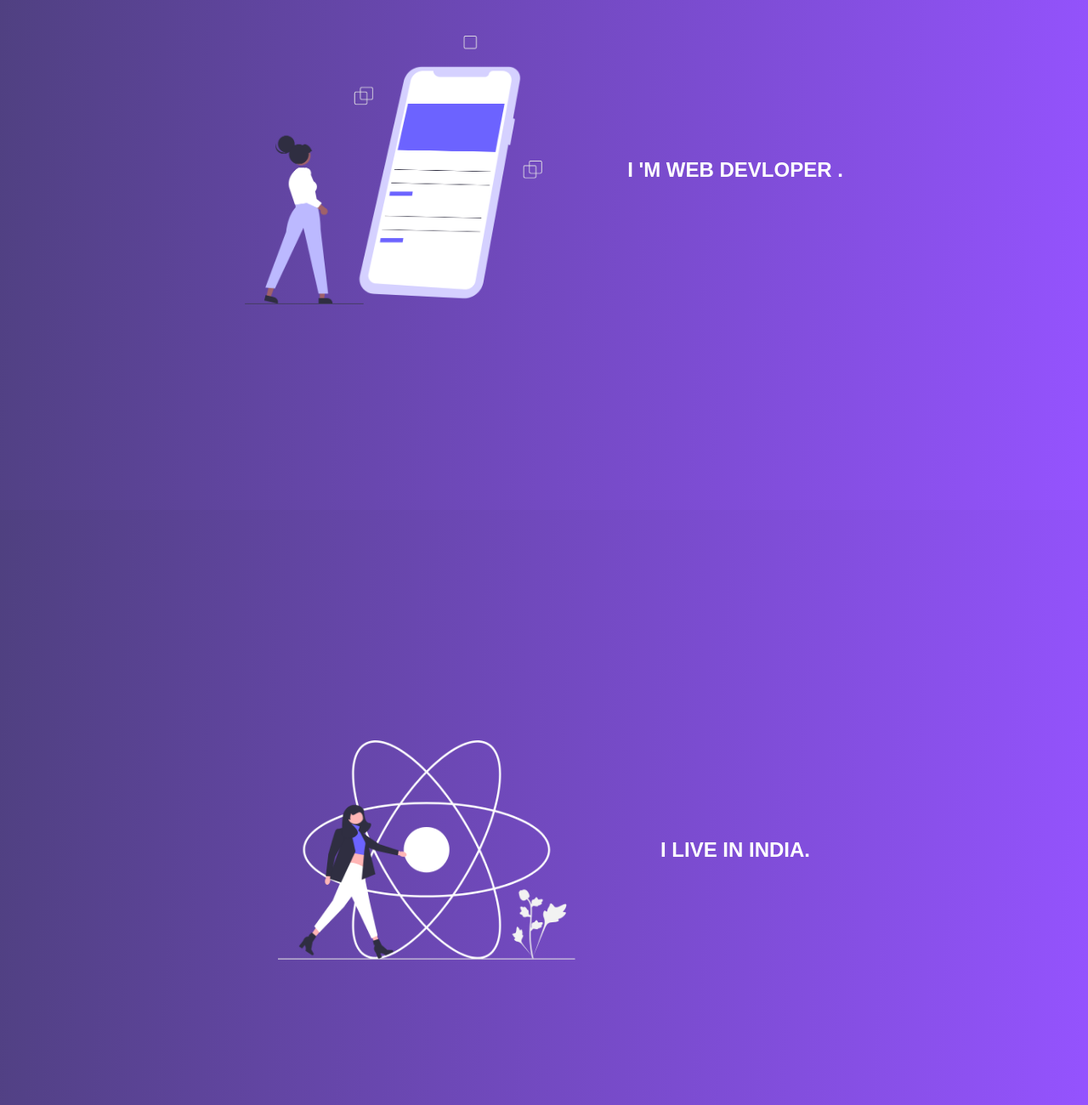
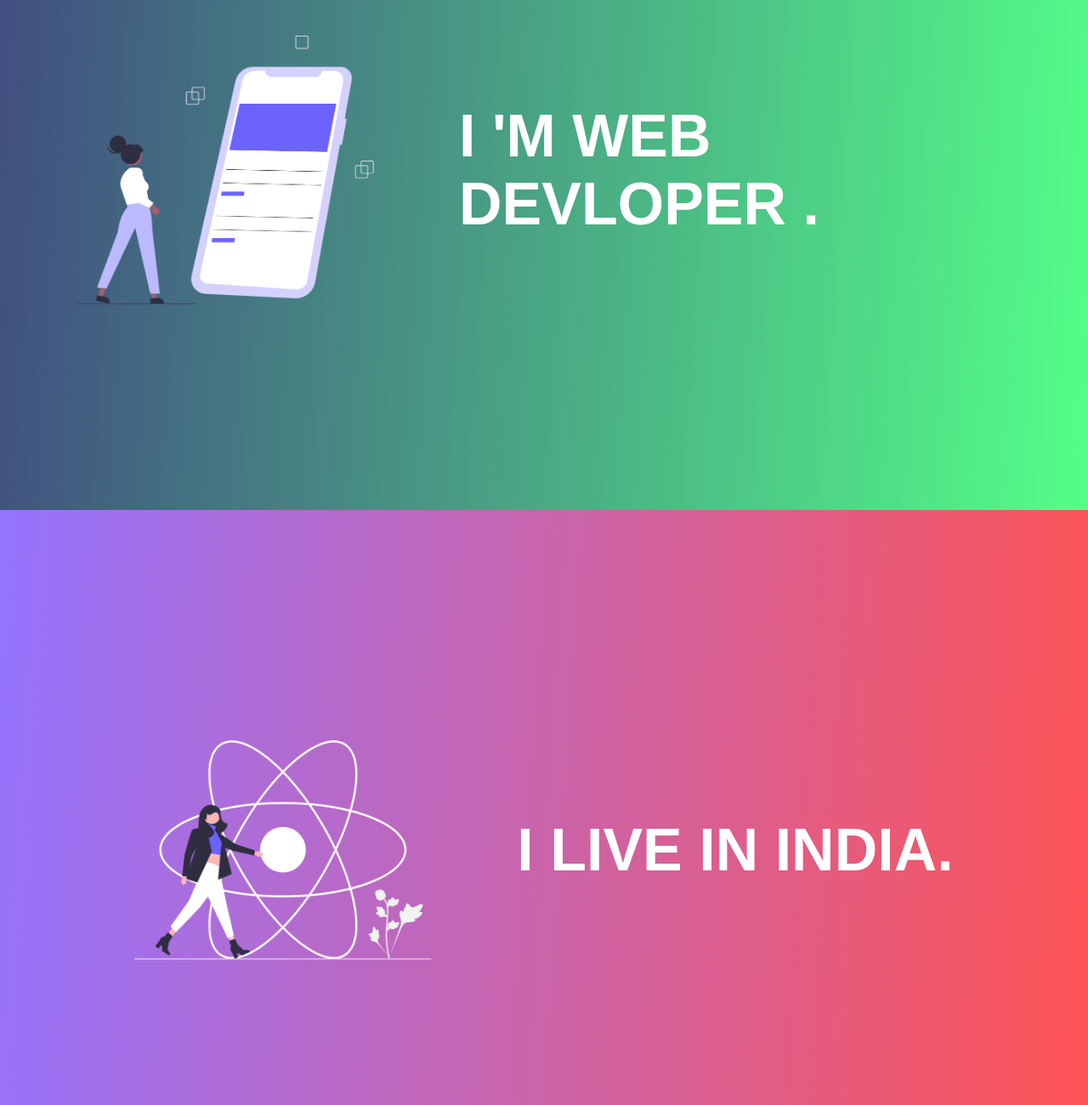
Before and after one commit to srjpnd/full_screen, a plain HTML site: page index.html in a window 1280 px wide. Shown: the part 1000-2300 px from the top of the page at 85% size. Drawn offline with Linux system fonts and the light colour scheme.

Commit message:
adding colors gradients

```diff
--- a/index.css
+++ b/index.css
@@ -23,3 +23,20 @@
 .slides img{
     width: 350px;
 }
+.slides h2{
+    font-size: 70px;
+    font-weight: 700;
+    max-width: 650px;
+}
+.slide1{
+    background: linear-gradient(454deg,#4f4080,#9553ff);
+
+}
+.slide2{
+    background: linear-gradient(454deg,#404c80,#53ff88);
+
+}
+.slide3{
+    background: linear-gradient(454deg,#9574ff,#ff5353);
+
+}
--- a/index.html
+++ b/index.html
@@ -9,15 +9,15 @@
 </head>
 <body>
     <div class="main">
-        <div class="slides">
+        <div class="slides slide1">
             <img src="images/pic-1.png">
             <h2>I 'M PRODUCT DESIGNER .</h2>
         </div>
-        <div class="slides">
+        <div class="slides slide2">
             <img src="images/pic-2.png">
             <h2>I 'M WEB DEVLOPER .</h2>
         </div>
-        <div class="slides">
+        <div class="slides slide3">
             <img src="images/pic-3.png">
             <h2>I LIVE IN INDIA.</h2>
         </div>
```
